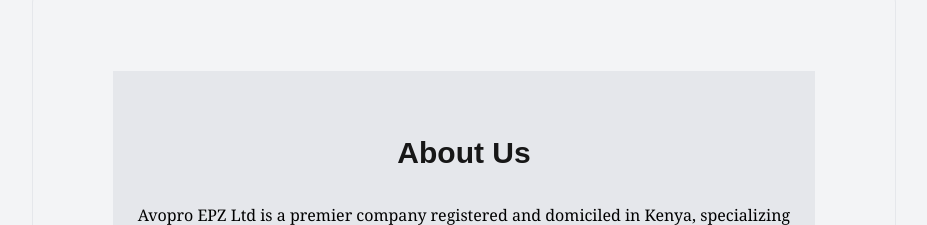
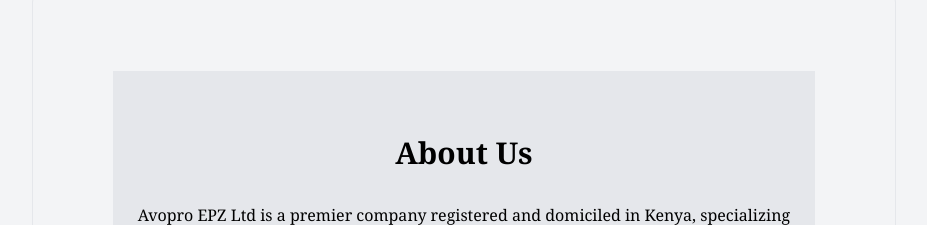
Before and after one commit to cyerd/avoproexports, a Next.js app: page / in a window 1280 px wide. Shown: the part 1428-1653 px from the top of the page, without its empty margins (176-1103 px from the left). Built offline with nearby package versions, Linux system fonts and the light colour scheme.

Commit message:
changed text-color

```diff
--- a/src/app/page.js
+++ b/src/app/page.js
@@ -90,7 +90,7 @@
         {/* About Section */}
         <section id="about" className="bg-gray-200 py-16">
           <div className="container mx-auto px-4">
-            <h3 className="text-3xl font-bold text-center mb-8">About Us</h3>
+            <h3 className="text-3xl font-bold text-center font-serif  text-black  mb-8">About Us</h3>
             <p className="text-center text-black max-w-2xl mx-auto font-serif">
               Avopro EPZ Ltd is a premier company registered and domiciled in Kenya, specializing in the extraction and marketing of high-quality avocado oil. We pride ourselves on utilizing state-of-the-art processing machinery, and employing a well-trained, highly motivated team. Our operations are governed by stringent international quality management systems. We have a robust smallholder farmers’ program that guarantees a consistent and sustainable supply of avocados, reinforcing our commitment to community and environmental stewardship.
             </p>
@@ -213,7 +213,7 @@
         {/* Contact Section */}
         <section id="contact" className="py-16">
           <div className="container mx-auto px-4">
-            <h3 className="text-3xl font-bold text-center mb-8">Contact Us</h3>
+            <h3 className="text-3xl font-bold text-center font-serif  text-black  mb-8">Contact Us</h3>
             <form className="max-w-lg mx-auto space-y-6">
               <input
                 type="text"
```
